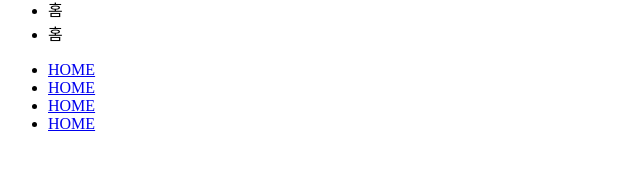
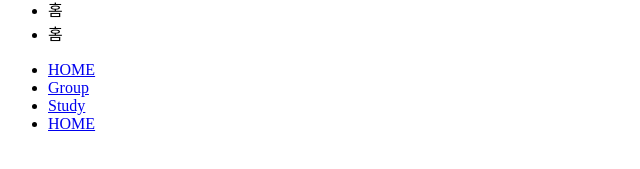
Before and after one commit to sinej/react-2024, a React (Vite) app: page / in a window 1280 px wide. Shown: the part 131-300 px from the top of the page, without its empty margins (0-640 px from the left). Built offline with nearby package versions, Linux system fonts and the light colour scheme.

Commit message:
feat: nav gnb 수정

```diff
--- a/src/components/header/gnb.tsx
+++ b/src/components/header/gnb.tsx
@@ -11,12 +11,12 @@ const Gnb = () => {
         </li>
         <li>
           <a href="/">
-            HOME
+            Group
           </a>
         </li>
         <li>
           <a href="/">
-            HOME
+            Study
           </a>
         </li>
         <li>
```
